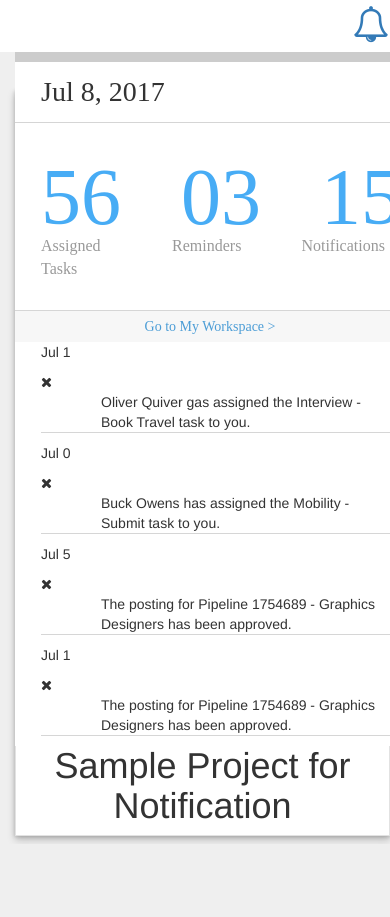
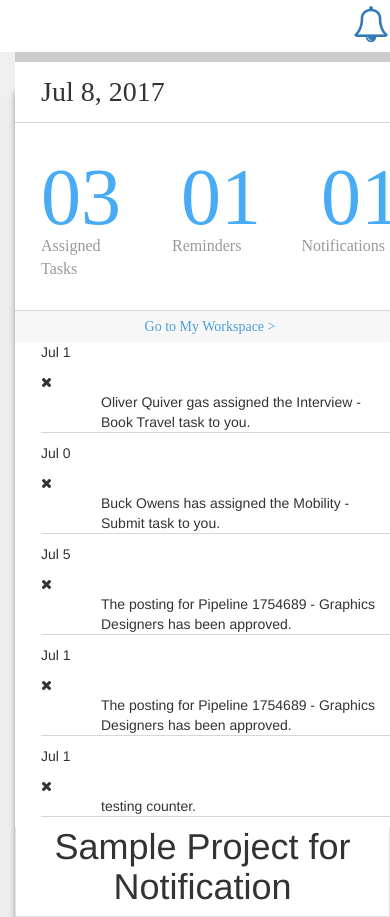
Before and after one commit to karthilxg/notify, an Angular app in the folder notify/: page / in a window 390 px wide. Both pictures are taken after a click on the link 370 px from the left and 26 px from the top of the page. Before the commit the page ends 844 px from the top, so only its background shows below. Built offline with nearby package versions, Linux system fonts and the light colour scheme; a small style sheet from the web is missing.

Commit message:
adding responsive counter

```diff
--- a/notify/src/app/notify/notify.component.html
+++ b/notify/src/app/notify/notify.component.html
@@ -5,11 +5,9 @@
   </div>
   <div class="items">
   	<div class="itemCount row">
-  		<p>56</p>
-  		<p *ngIf="reminders.length < 10">0{{reminders.length}}</p>
-  		<p *ngIf="reminders.length > 10">{{reminders.length}}</p>
-  		<p *ngIf="notifications.length < 10">0{{notifications.length}}</p>
-  		<p *ngIf="notifications.length > 10">{{notifications.length}}</p>
+  		<p>{{assignedTask}}</p>
+  		<p>{{reminder}}</p>
+  		<p>{{notification}}</p>
   	</div>
   	<div class="itemTitle row">
   		<p>Assigned Tasks</p>
--- a/notify/src/app/notify/notify.component.ts
+++ b/notify/src/app/notify/notify.component.ts
@@ -29,11 +29,18 @@ export class NotifyComponent implements OnInit {
   			 'date': new Date(1500044423851),
   			 'tempTime': ''
   			},
-  			{'id': '2',
+  			{'id': '3',
   			 'type': 'reminder',
-  			 'category': '',
+  			 'category': 'someNote',
   			 'description': 'The posting for Pipeline 1754689 - Graphics Designers has been approved.',
-  			 'date': new Date(1499701688097),
+  			 'date': new Date(1499701681111),
+  			 'tempTime': ''
+  			},
+  			{'id': '4',
+  			 'type': 'assigned task',
+  			 'category': 'task',
+  			 'description': 'testing counter.',
+  			 'date': new Date(1499701680000),
   			 'tempTime': ''
   			}
   	]
@@ -47,6 +54,9 @@ export class NotifyComponent implements OnInit {
 	private notifications: any[];
 	private reminders: any[];
 	private assignedTasks: any[];
+	reminder: any;
+	notification: any;
+	assignedTask: any;
 
   constructor() {
   	this.date =  new Date();
@@ -74,13 +84,13 @@ export class NotifyComponent implements OnInit {
 	    		// here we will set the date property of the notification item ==> x minutes ago
 	    	}
 	    	if (this.date.getHours() > this.sampleData[i].date.getHours()
-	    		&& this.date.getHours() - this.sampleData[1].date.getHours() > 1) {
+	    		&& this.date.getHours() - this.sampleData[i].date.getHours() > 1) {
 	    		this.hoursLapsed = this.date.getHours() - this.sampleData[i].date.getHours();
 	    		this.sampleData[i].tempTime	= String(this.hoursLapsed)+' Hours ago';
 	    		// console.log(this.hoursLapsed)
 	    		// here we will set the date property of the notification item ==> x hours ago
 	    	}
-	    	if (this.date.getHours() - this.sampleData[1].date.getHours() == 1) {
+	    	if (this.date.getHours() - this.sampleData[i].date.getHours() == 1) {
 	    		this.sampleData[i].tempTime	= String(this.hoursLapsed)+' Hour ago';
 	    	}
 	    }
@@ -89,6 +99,7 @@ export class NotifyComponent implements OnInit {
 	    	// console.log(this.months[this.sampleData[i].date.getMonth()])
 	    	this.sampleData[i].tempTime = this.months[this.sampleData[i].date.getMonth()]+' '+String(this.sampleData[i].date.getDay())
 	    	// this will set the date property of the notification item ==> month day
+	    	// console.log(this.sampleData[i].tempTime)
 	    }
 	    if (this.date.getDate() - 1 == this.sampleData[i].date.getDate()) {
 	    	this.tempDate = 'Yesterday';
@@ -100,7 +111,23 @@ export class NotifyComponent implements OnInit {
 	}
 
 	removeItem(item) {
-		this.sampleData.splice(item, 1)
+		this.sampleData.splice(item, 1);
+		this.getTypeCount();
+	}
+
+	getTypeCount() {
+		this.assignedTask = this.sampleData.filter(function(a){return (a.type=='assigned task')}).length;
+		if (this.assignedTask < 10) {
+			this.assignedTask = '0'+String(this.assignedTask)
+		}
+		this.reminder = this.sampleData.filter(function(a){return (a.type=='reminder')}).length;
+		if (this.reminder < 10) {
+			this.reminder = '0'+String(this.reminder)
+		}
+		this.notification = this.sampleData.filter(function(a){return (a.type=='notification')}).length;
+		if (this.notification < 10) {
+			this.notification = '0'+String(this.notification)
+		}
 	}
 
   ngOnInit() {
@@ -121,8 +148,18 @@ export class NotifyComponent implements OnInit {
   // 	console.log(this.sampleData[1].date.getDate())
 
 		// var n = weekday[d.getDay()];
+		this.getTypeCount();
+
 		this.updateDateUponLoad();
   }
+}
 
 
-}
+
+// getItems() {
+//     return this.http.get('../app/models/items.json')
+//         .toPromise()
+//         .then(res => <Task[]> res.json().data)
+//         .then(data => { return data; });
+
+// }
```
